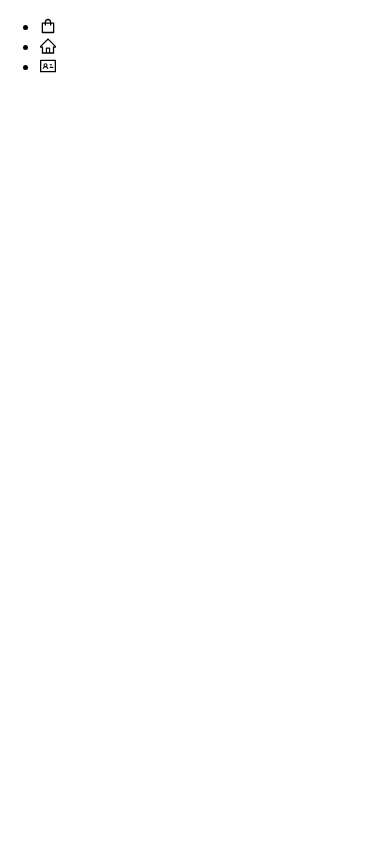
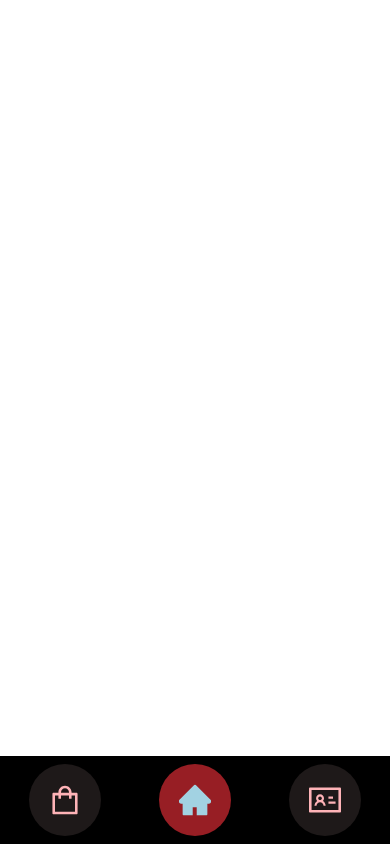
Before and after one commit to esmodea/IAG-Project, a React (Create React App) app in the folder iag-fe/: page /m/home in a window 390 px wide. Built offline with nearby package versions, Linux system fonts and the light colour scheme.

Commit message:
Finished mobile navigation bar

```diff
--- a/iag-fe/src/application/mobile/components/common/BottomBarMobile.js
+++ b/iag-fe/src/application/mobile/components/common/BottomBarMobile.js
@@ -1,14 +1,21 @@
 import React, { useState, useEffect } from "react";
-import { ShoppingOutlined, HomeOutlined, IdcardOutlined } from "@ant-design/icons";
+import { ShoppingOutlined, ShoppingFilled, HomeOutlined, HomeFilled, IdcardOutlined, IdcardFilled } from "@ant-design/icons";
+import "./commonMobile.css"
+import { Link } from "react-router-dom";
 
 const BottomBar = () => {
+    let [redButton, setRedButton] = useState('/m/home');
+
+    useEffect(() => {
+        setRedButton(window.location.pathname)
+    }, [window.location.pathname])
 
     return (
         <>
         <ul className="bottom-bar">
-            <li className="bottom-bar-button"><ShoppingOutlined /></li>
-            <li className="bottom-bar-button"><HomeOutlined /></li>
-            <li className="bottom-bar-button"><IdcardOutlined /></li>
+            <li className={`bottom-bar-button ${redButton == '/m/shop' ? 'highlighted' : ''}`}><Link className="nav-link" to={'/m/shop'}>{redButton == '/m/shop' ? <ShoppingFilled className="bottom-bar-icon"/> : <ShoppingOutlined className="bottom-bar-icon"/>}</Link></li>
+            <li className={`bottom-bar-button ${redButton == '/m/home' ? 'highlighted' : ''}`}><Link className="nav-link" to={'/m/home'}>{redButton == '/m/home' ? <HomeFilled className="bottom-bar-icon"/> : <HomeOutlined className="bottom-bar-icon"/>}</Link></li>
+            <li className={`bottom-bar-button ${redButton == '/m/user' ? 'highlighted' : ''}`}><Link className="nav-link" to={'/m/user'}>{redButton == '/m/user' ? <IdcardFilled className="bottom-bar-icon"/> : <IdcardOutlined className="bottom-bar-icon"/>}</Link></li>
         </ul>
         </>
     )
--- a/iag-fe/src/application/mobile/components/common/commonMobile.css
+++ b/iag-fe/src/application/mobile/components/common/commonMobile.css
@@ -0,0 +1,55 @@
+.bottom-bar{
+    display: flex;
+    flex-direction: row;
+    list-style: none;
+    background-color: black;
+    position: fixed;
+    bottom: 0px;
+    margin-bottom: auto;
+    max-width: 100%;
+    width: 100vw;
+    height: 5.5rem;
+    justify-content: center;
+    align-items: center;
+    padding: 0px;
+}
+
+.bottom-bar-button{
+    color: var(--color-primary-1);
+    background-color: var(--main-background-0);
+    width: 4.5rem;
+    height: 4.5rem;
+    border-radius: 2.5rem;
+    display: flex;
+    align-items: space-around;
+    justify-content: space-around;
+    margin: auto;
+    padding: 0px;
+    list-style-position: inside;
+    padding-left: 0px;
+    transition: 1s;
+}
+
+.bottom-bar-button.highlighted{
+    color: var(--color-secondary-1-1);
+    background-color: var(--color-primary-0);
+}
+
+.bottom-bar-icon{
+    font-size: 2rem;
+    margin: auto;
+    width: min-content;
+    height: min-content;
+}
+
+.nav-link{
+    color: unset;
+    margin: auto;
+    padding: 0px;
+    -webkit-tap-highlight-color: transparent;
+}
+
+.nav-link:active{
+    background-color: unset;
+    -webkit-tap-highlight-color: transparent;
+}
```
